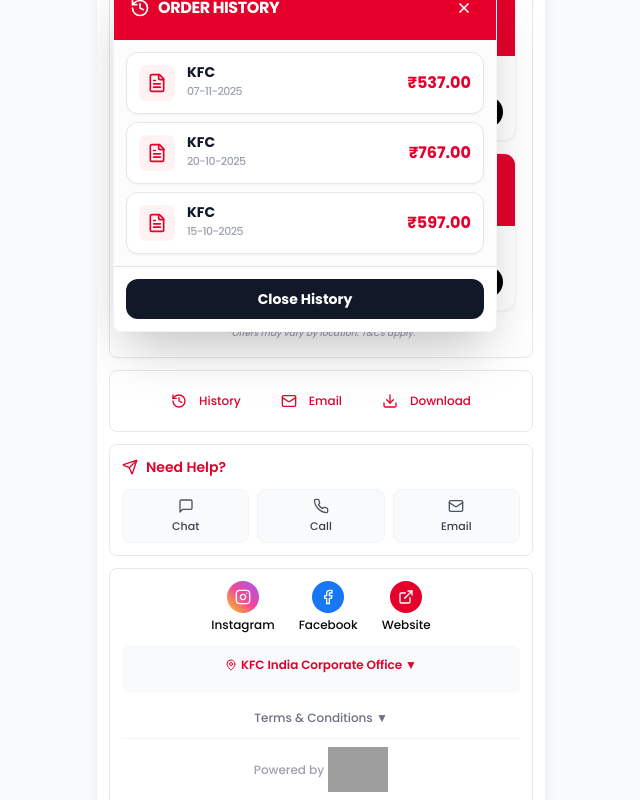
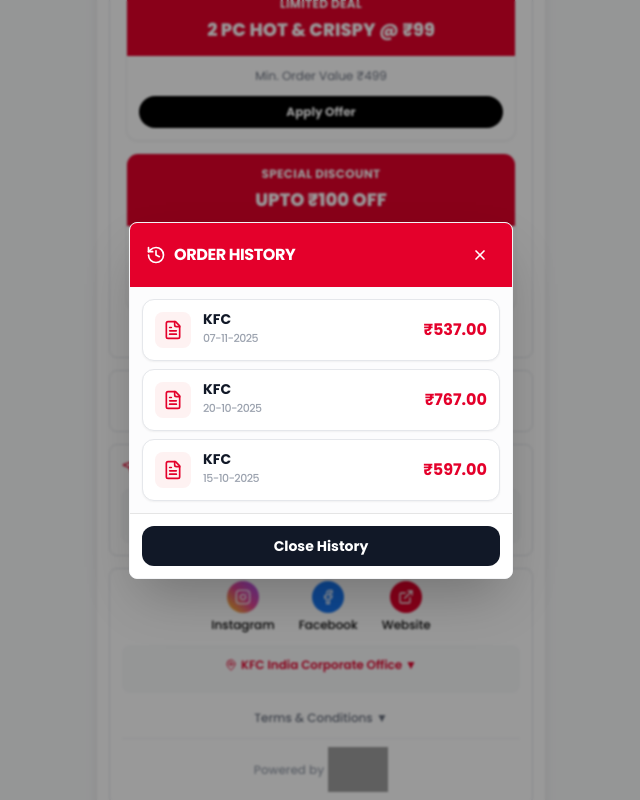
Before and after one commit to aadi310/KFC-Smart-Receipt-India, a Next.js app: page / in a window 1280 px wide. Both pictures are taken after a click on the button "History". Shown: the part 2239-3039 px from the top of the page, without its empty margins (319-959 px from the left). Built offline with nearby package versions, Linux system fonts and the light colour scheme; grey boxes are pictures that could not be loaded.

Commit message:
Update page.tsx

```diff
--- a/app/page.tsx
+++ b/app/page.tsx
@@ -1582,10 +1582,16 @@ Powered by RDEP
 
         {/* Transaction History Modal */}
 {showTransactionHistory && (
+  <div className="fixed inset-0 z-[9999] flex items-center justify-center">
+
+    {/* Backdrop */}
     <div
-    style={getModalPositionRelativeToContainer(historyButtonRef)}
-    className="bg-white rounded-lg w-full overflow-hidden shadow-2xl z-[9999] max-w-sm border border-gray-100 font-poppins"
-  >
+      className="absolute inset-0 bg-black/40 backdrop-blur-[1px]"
+      onClick={() => setShowTransactionHistory(false)}
+    />
+
+    {/* Modal */}
+    <div className="relative bg-white rounded-lg w-full max-w-sm overflow-hidden shadow-2xl border border-gray-100 font-poppins">
 
       {/* Header */}
       <div className="flex justify-between items-center p-4 bg-[#E4002B] text-white">
@@ -1670,6 +1676,7 @@ Powered by RDEP
       </div>
 
     </div>
+  </div>
 )}
 
         {/* Refer & Earn Modal */}
```
Lines whose indentation alone changed are shown as unchanged.
